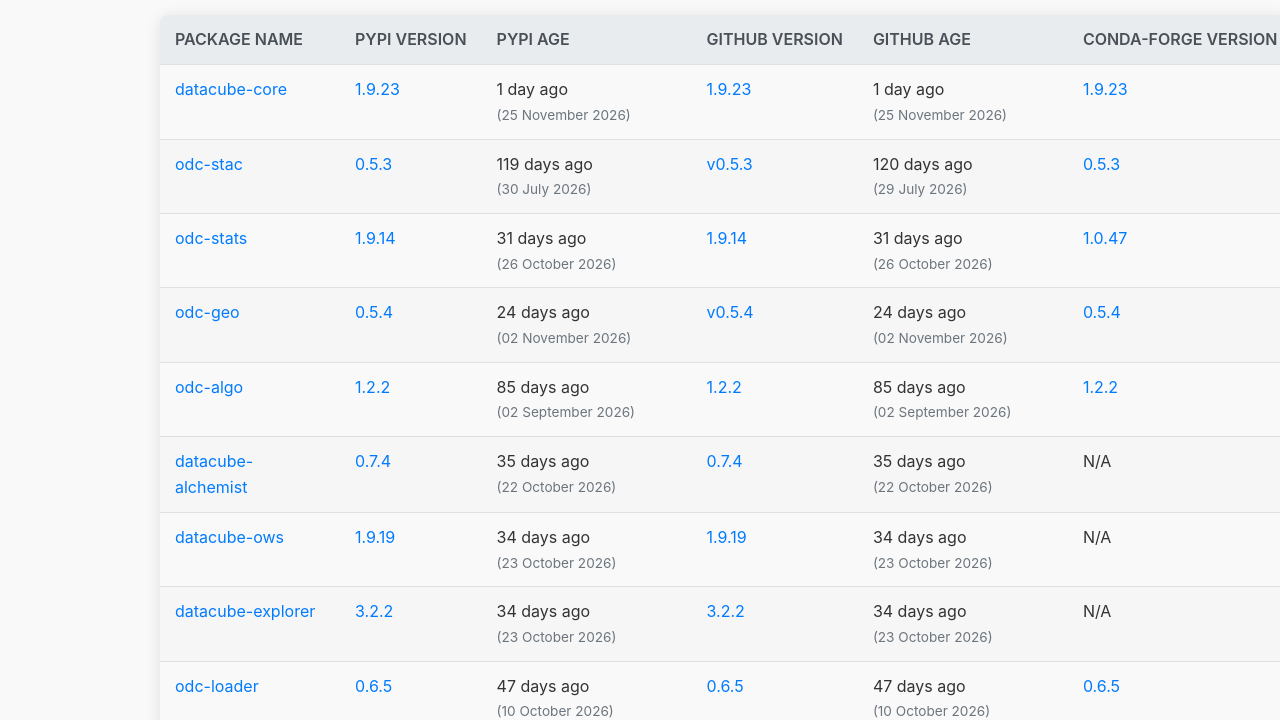
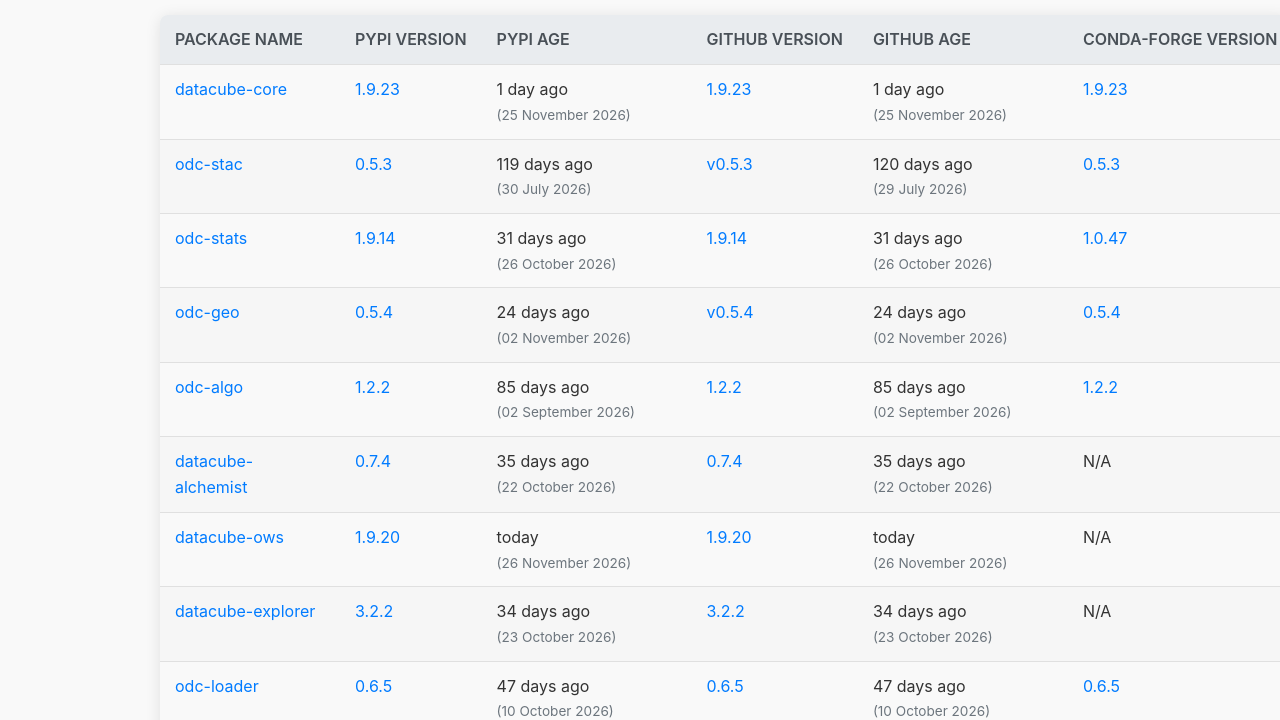
Before and after one commit to opendatacube/release-tracker, a plain HTML site: page index.html in a window 1280 px wide. Shown: the part 88-808 px from the top of the page. Drawn offline with Linux system fonts and the light colour scheme; no server answers.

Commit message:
Update release information

```diff
--- a/index.html
+++ b/index.html
@@ -415,26 +415,26 @@
             <tr data-original-index="6">
                 <td data-label="Package"><a href="https://pypi.org/project/datacube-ows">datacube-ows</a></td>
                 <td data-label="PyPI Version">
-                    <a href="https://pypi.org/project/datacube-ows/1.9.19/">1.9.19</a>
+                    <a href="https://pypi.org/project/datacube-ows/1.9.20/">1.9.20</a>
 
                 </td>
                 <td data-label="PyPI Age">
                     <div class="age-display">
 
-                            <span class="pypi-stable-age" data-published-at="2026-10-23T00:52:25.085399Z"></span>
-                            <span class="date">(23 October 2026)</span>
+                            <span class="pypi-stable-age" data-published-at="2026-11-26T03:43:47.840261Z"></span>
+                            <span class="date">(26 November 2026)</span>
 
 
                     </div>
                 </td>
                 <td data-label="GitHub Version">
-                    <a href="https://github.com/opendatacube/datacube-ows/releases/tag/1.9.19">1.9.19</a>
+                    <a href="https://github.com/opendatacube/datacube-ows/releases/tag/1.9.20">1.9.20</a>
                 </td>
                 <td data-label="GitHub Age">
                     <div class="age-display">
 
-                            <span class="github-stable-age" data-published-at="2026-10-23T00:39:04Z"></span>
-                            <span class="date">(23 October 2026)</span>
+                            <span class="github-stable-age" data-published-at="2026-11-26T03:29:04Z"></span>
+                            <span class="date">(26 November 2026)</span>
 
                     </div>
                 </td>
```
Also changed, not shown: releases.json (+6 -6 lines), 1 other file.
